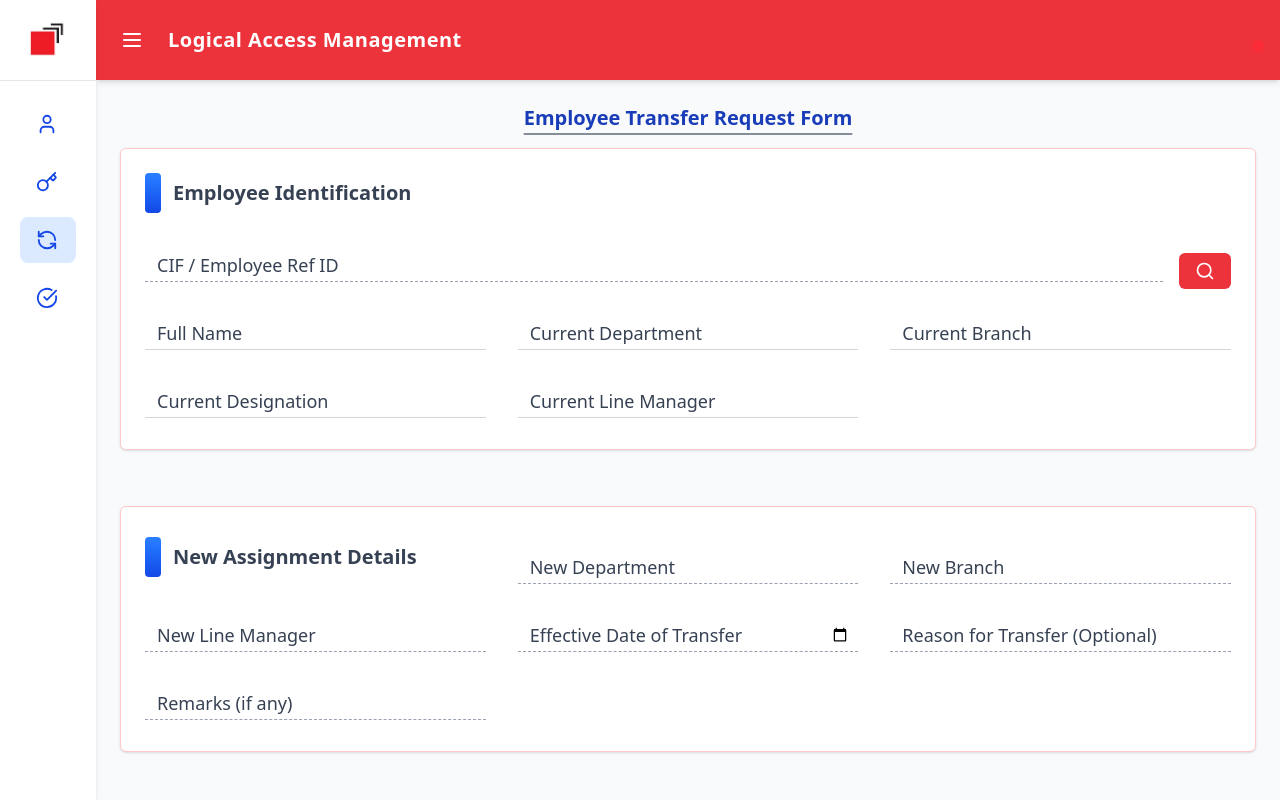
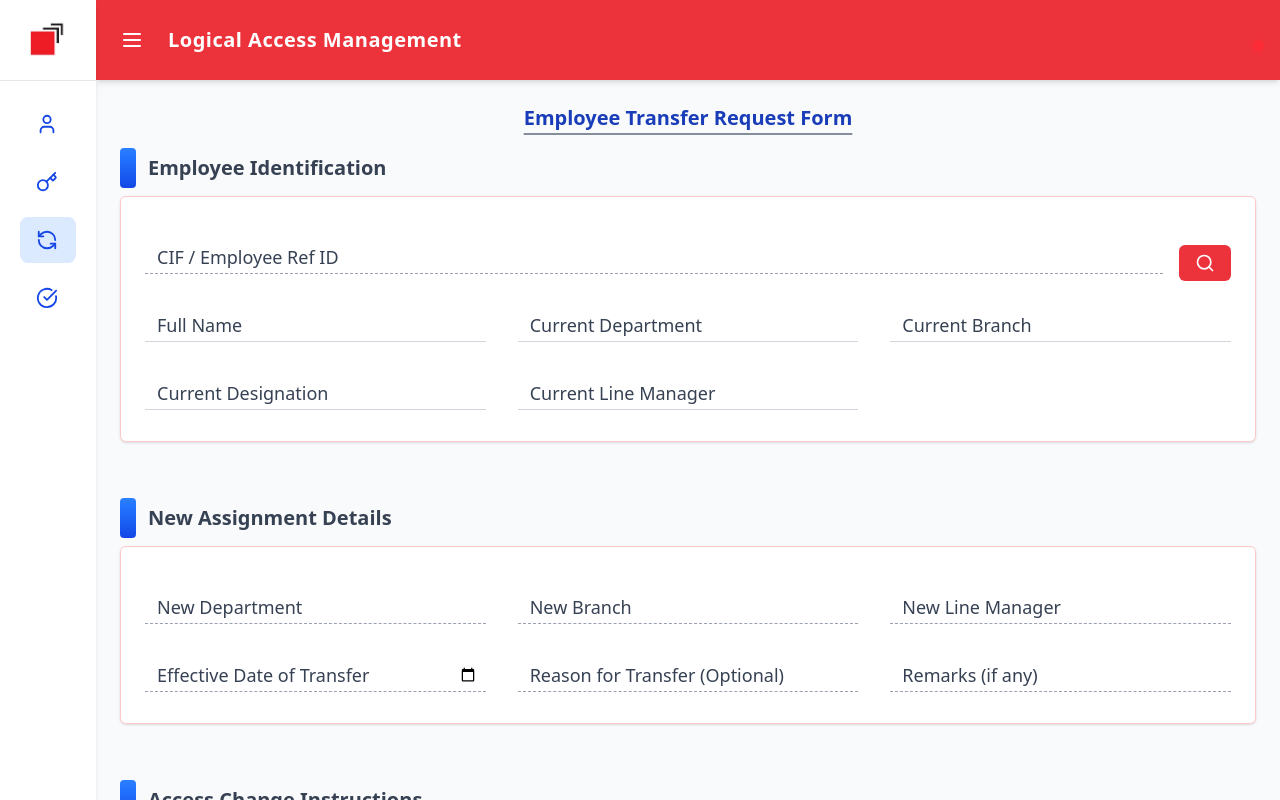
Before and after one commit to Nazmul-karim-tanvir-2nd/lamCodes, a React (Vite) app in the folder lamFrontend/: page /employee-transfer in a window 1280 px wide. Built offline with nearby package versions, Linux system fonts and the light colour scheme.

Commit message:
updating employeetransfer

```diff
--- a/lamFrontend/src/pages/employeeTransfer/EmployeeTransfer.jsx
+++ b/lamFrontend/src/pages/employeeTransfer/EmployeeTransfer.jsx
@@ -44,9 +44,8 @@ const EmployeeTransfer = () => {
             </h1>
 
             {/* Employee Identification */}
+            <SectionTitle className="mb-3">Employee Identification</SectionTitle>
             <section className="bg-white rounded-md border border-red-200 px-6 py-6 grid grid-cols-1 md:grid-cols-3 gap-y-2 md:gap-y-2 gap-x-4 md:gap-x-8 mb-14 shadow">
-                <SectionTitle className="md:col-span-3">Employee Identification</SectionTitle>
-
                 <div className="md:col-span-3 flex gap-4">
                     <FloatingInput
                         label="CIF / Employee Ref ID"
@@ -71,8 +70,8 @@ const EmployeeTransfer = () => {
             </section>
 
             {/* New Assignment Details */}
+            <SectionTitle className="mb-3">New Assignment Details</SectionTitle>
             <section className="bg-white rounded-md border border-red-200 px-6 py-6 grid grid-cols-1 md:grid-cols-3 gap-y-2 md:gap-y-2 gap-x-4 md:gap-x-8 mb-14 shadow">
-                <SectionTitle className="md:col-span-3">New Assignment Details</SectionTitle>
                 <FloatingInput label="New Department" name="newDepartment" value={formData.newDepartment} onChange={handleChange} />
                 <FloatingInput label="New Branch" name="newBranch" value={formData.newBranch} onChange={handleChange} />
                 <FloatingInput label="New Line Manager" name="newLineManager" value={formData.newLineManager} onChange={handleChange} />
@@ -82,8 +81,8 @@ const EmployeeTransfer = () => {
             </section>
 
             {/* Access Change Instructions */}
+            <SectionTitle className="mb-3">Access Change Instructions</SectionTitle>
             <section className="bg-white rounded-md border border-red-200 px-6 py-6 grid grid-cols-1 md:grid-cols-3 gap-y-2 md:gap-y-2 gap-x-4 md:gap-x-8 mb-14 shadow">
-                <SectionTitle className="md:col-span-3">Access Change Instructions</SectionTitle>
                 <FloatingInput label="Revoke Existing Software Access" name="revokeSoftware" value={formData.revokeSoftware} onChange={handleChange} />
                 <FloatingInput label="Revoke Existing Device Access" name="revokeDevice" value={formData.revokeDevice} onChange={handleChange} />
                 <FloatingInput label="Assign New Role-Based Access (Auto from Matrix)" name="autoAssignAccess" value={formData.autoAssignAccess} onChange={handleChange} />
@@ -91,8 +90,8 @@ const EmployeeTransfer = () => {
             </section>
 
             {/* Approval & Submission Info */}
+            <SectionTitle className="mb-3">Approval & Submission Info</SectionTitle>
             <section className="bg-white rounded-md border border-red-200 px-6 py-6 grid grid-cols-1 md:grid-cols-3 gap-y-2 md:gap-y-2 gap-x-4 md:gap-x-8 mb-14 shadow">
-                <SectionTitle className="md:col-span-3">Approval & Submission Info</SectionTitle>
                 <FloatingInput label="Requested By" name="requestedBy" value={formData.requestedBy} onChange={handleChange} />
                 <FloatingInput label="Request Date" name="requestDate" type="date" value={formData.requestDate} disabled />
                 <FloatingInput label="Line Manager Approval Status" name="lineManagerApproval" value={formData.lineManagerApproval} onChange={handleChange} />
```
